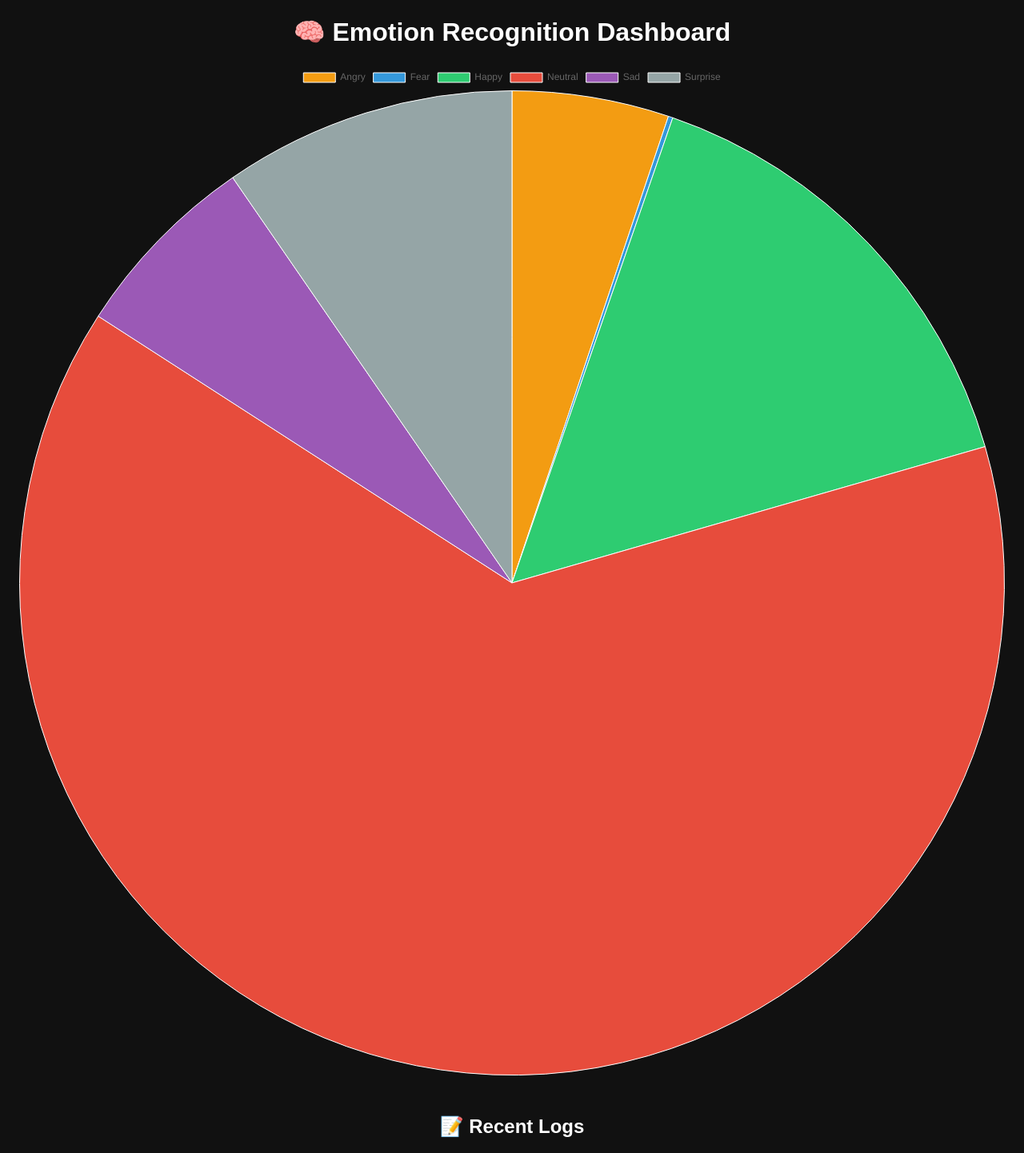
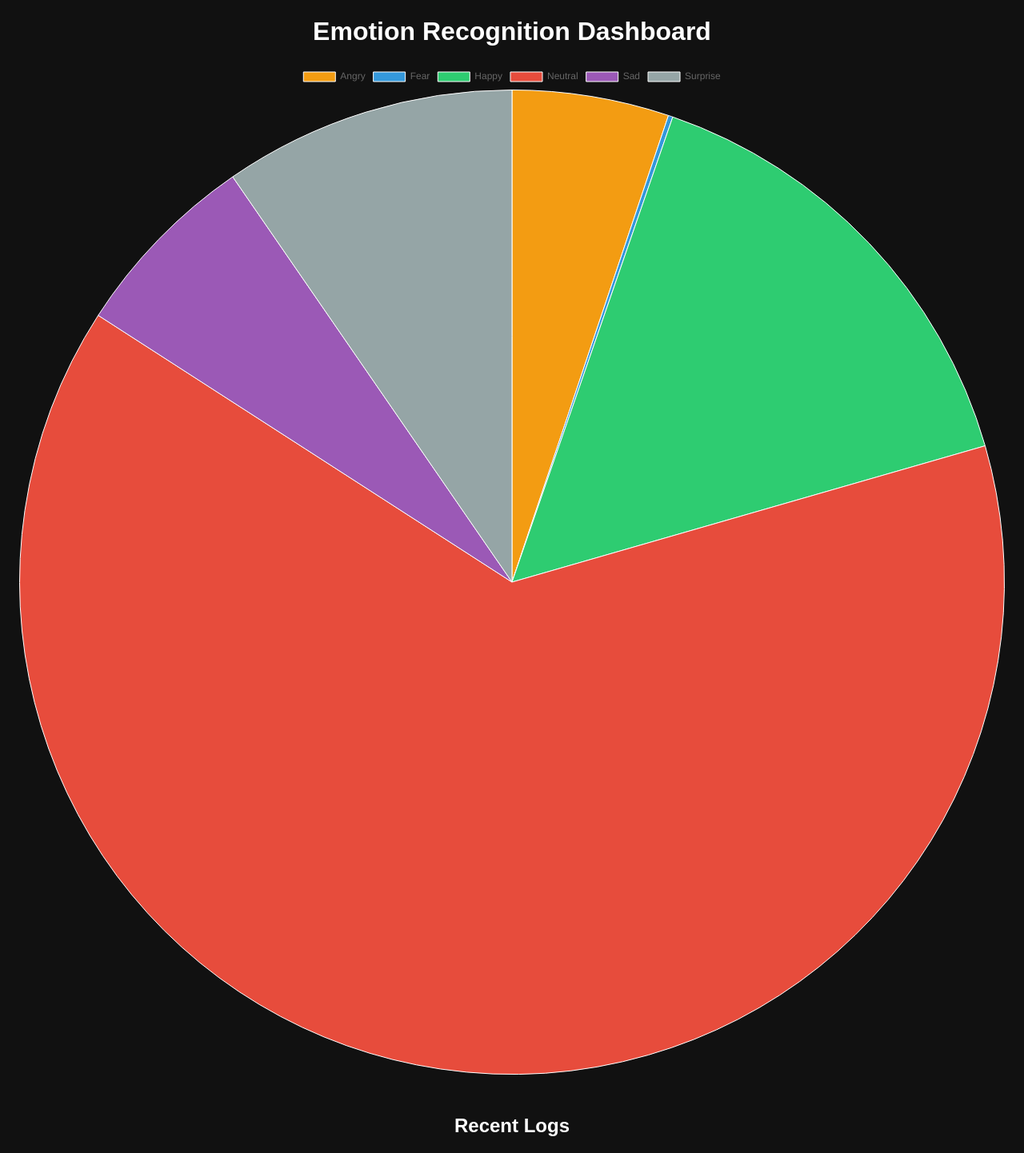
Before and after one commit to nishasingh-49/FaceGuardAI, a Flask app: template templates/index.html in a window 1280 px wide. Shown: the top 1442 px of the page at 80% size. Run offline with Flask 3, Linux system fonts and the light colour scheme; the template is opened without the code that fills it, so the values that code supplies are empty; data comes from the database, SQL or seed files in the repository.

Commit message:
Update index.html

```diff
--- a/templates/index.html
+++ b/templates/index.html
@@ -5,11 +5,11 @@
   <script src="https://cdn.jsdelivr.net/npm/chart.js"></script>
 </head>
 <body style="background:#111; color:white; font-family:sans-serif; text-align:center;">
-  <h1>🧠 Emotion Recognition Dashboard</h1>
+  <h1>Emotion Recognition Dashboard</h1>
 
   <canvas id="emotionChart" width="400" height="400"></canvas>
 
-  <h2 style="margin-top: 50px;">📝 Recent Logs</h2>
+  <h2 style="margin-top: 50px;">Recent Logs</h2>
   <table style="margin: 0 auto; border-collapse: collapse; width: 80%; color: white;">
     <thead>
       <tr>
```
